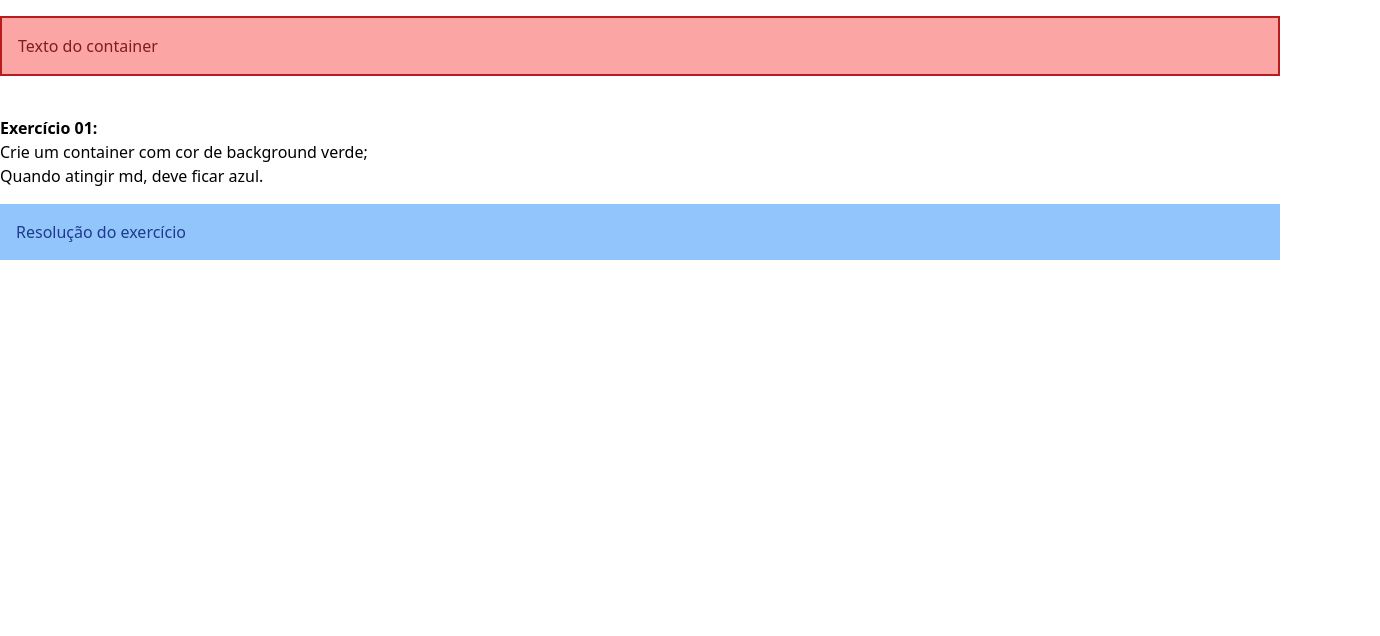
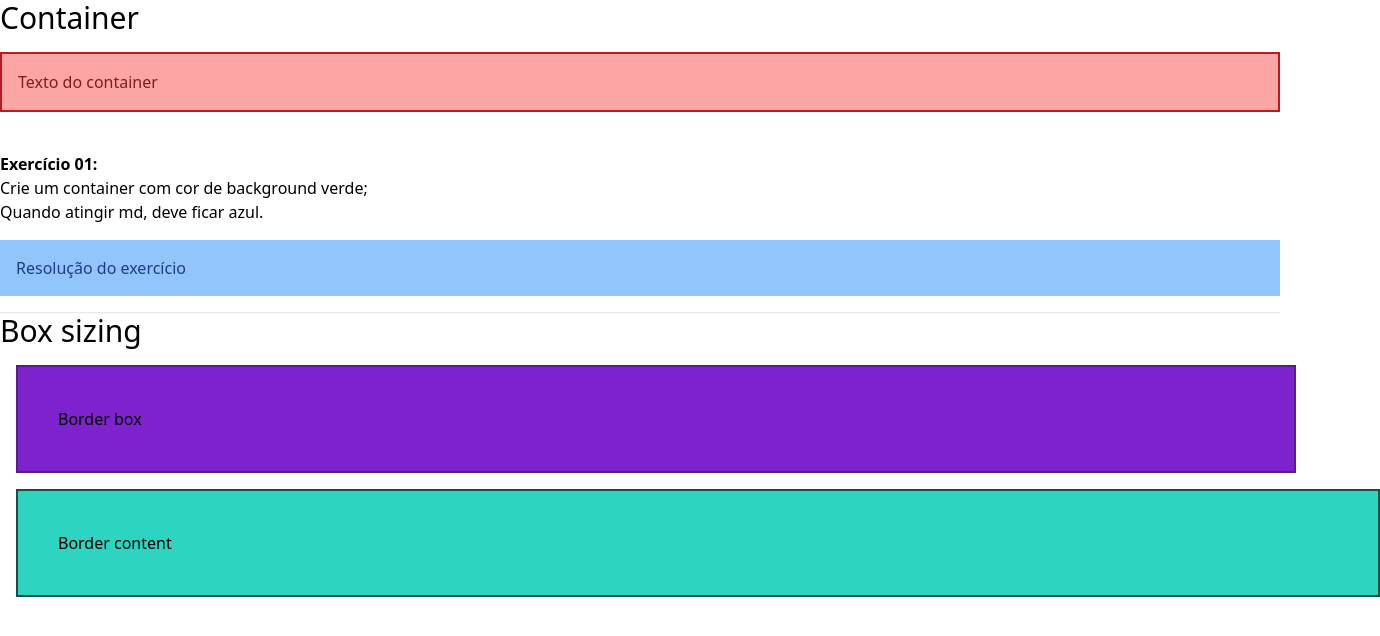
Before and after one commit to maxxdiego/14_tailwind_css, a website: page tailwind_03-construcao-de-layout/src/index.html in a window 1280 px wide. Shown: the whole page, 1380 px wide, since content can reach past the window. Drawn offline with Linux system fonts and the light colour scheme.

Commit message:
@maxxdiego

```diff
--- a/tailwind_03-construcao-de-layout/src/index.html
+++ b/tailwind_03-construcao-de-layout/src/index.html
@@ -9,6 +9,8 @@
 </head>
 
 <body>
+    <h3 class="text-3xl">Container</h3>
+
     <div class="container bg-red-300 mx-auto p-4 my-4 text-red-900 border-red-700 border-2">
         <p>Texto do container</p>
     </div>
@@ -24,6 +26,18 @@
         Resolução do exercício
     </div>
 
+    <hr>
+
+    <h3 class="text-3xl">Box sizing</h3>
+
+    <div class="container bg-purple-700 border-2 border-purple-900 m-4 border-box p-10">
+        <p>Border box</p>
+    </div>
+
+    <div class="container bg-teal-400 border-2 border-teal-900 m-4 box-content p-10">
+        <p>Border content</p>
+    </div>
+
 </body>
 
 </html>
```
Also changed, not shown: tailwind_03-construcao-de-layout/README.md, tailwind_03-construcao-de-layout/src/css/output.css.
